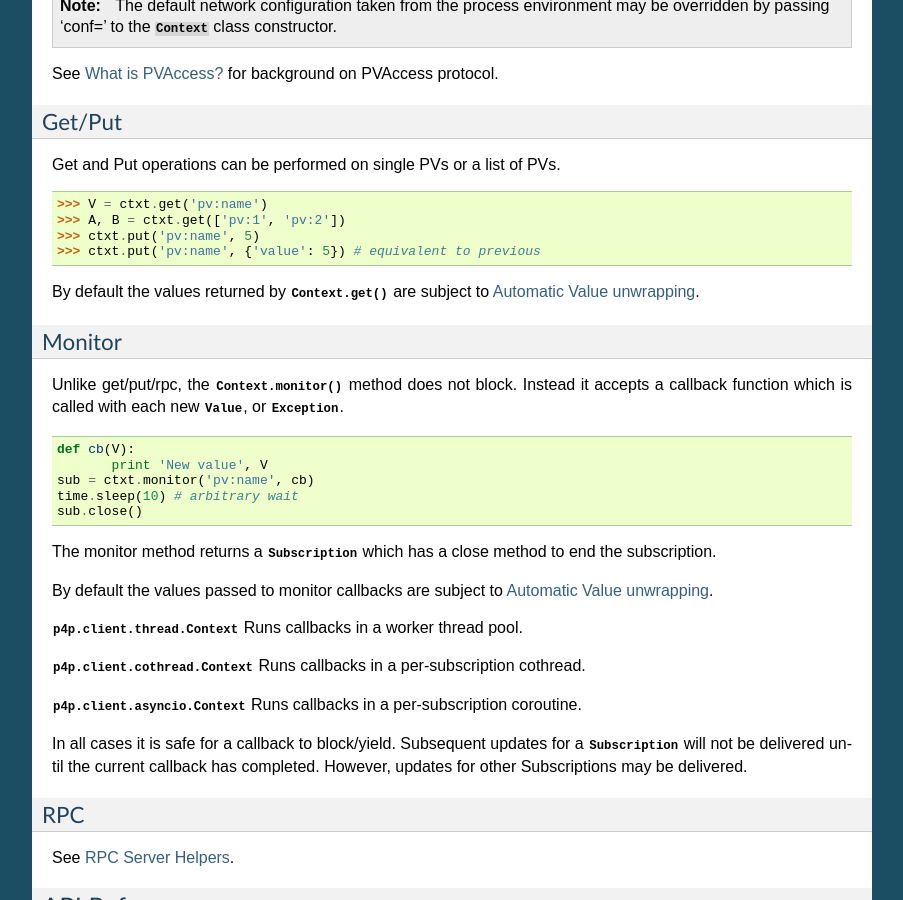
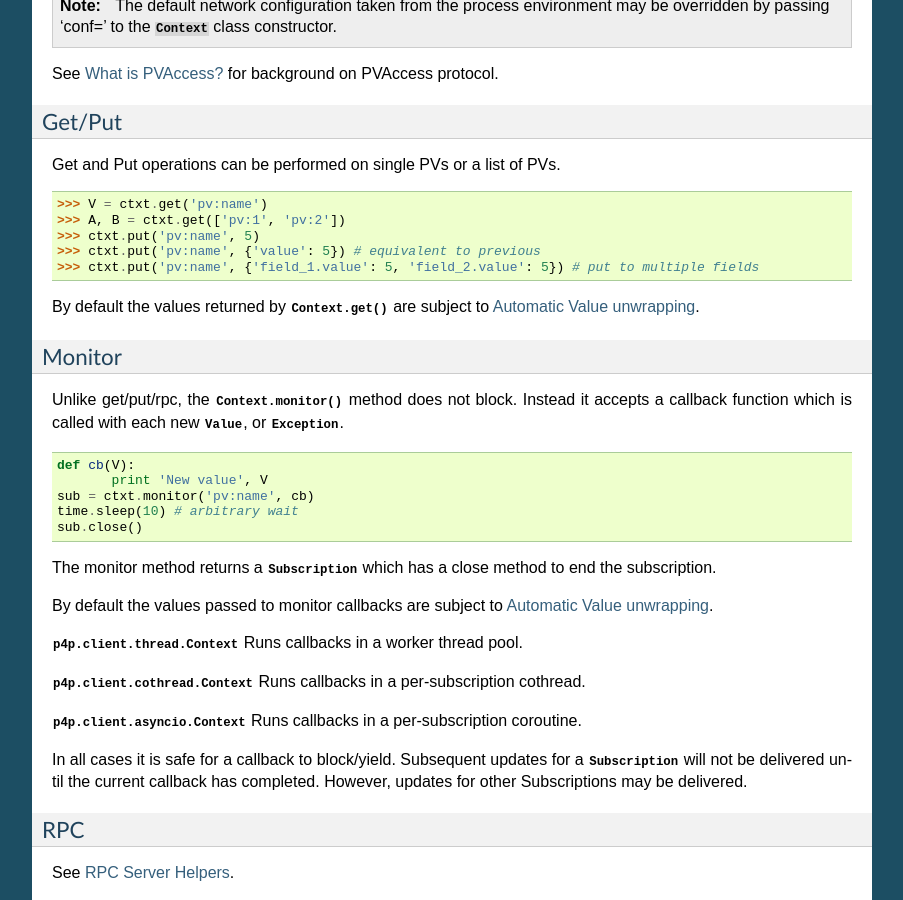
Before and after one commit to epics-base/p4p, a Sphinx documentation site: the page built from documentation/client.rst, in a window 1280 px wide and 900 px high, scrolled down 432 px. Shown: the whole window, without its empty margins (198-1101 px from the left). Built offline with Sphinx 7.4.7, drawn with Linux system fonts in a browser that asks for light colours.

Commit message:
add small multiple field put example to doc

```diff
--- a/documentation/client.rst
+++ b/documentation/client.rst
@@ -38,6 +38,7 @@ Get and Put operations can be performed on single PVs or a list of PVs. ::
    >>> A, B = ctxt.get(['pv:1', 'pv:2'])
    >>> ctxt.put('pv:name', 5)
    >>> ctxt.put('pv:name', {'value': 5}) # equivalent to previous
+   >>> ctxt.put('pv:name', {'field_1.value': 5, 'field_2.value': 5}) # put to multiple fields
 
 By default the values returned by :py:meth:`Context.get` are subject to :py:ref:`unwrap`.
 
```
